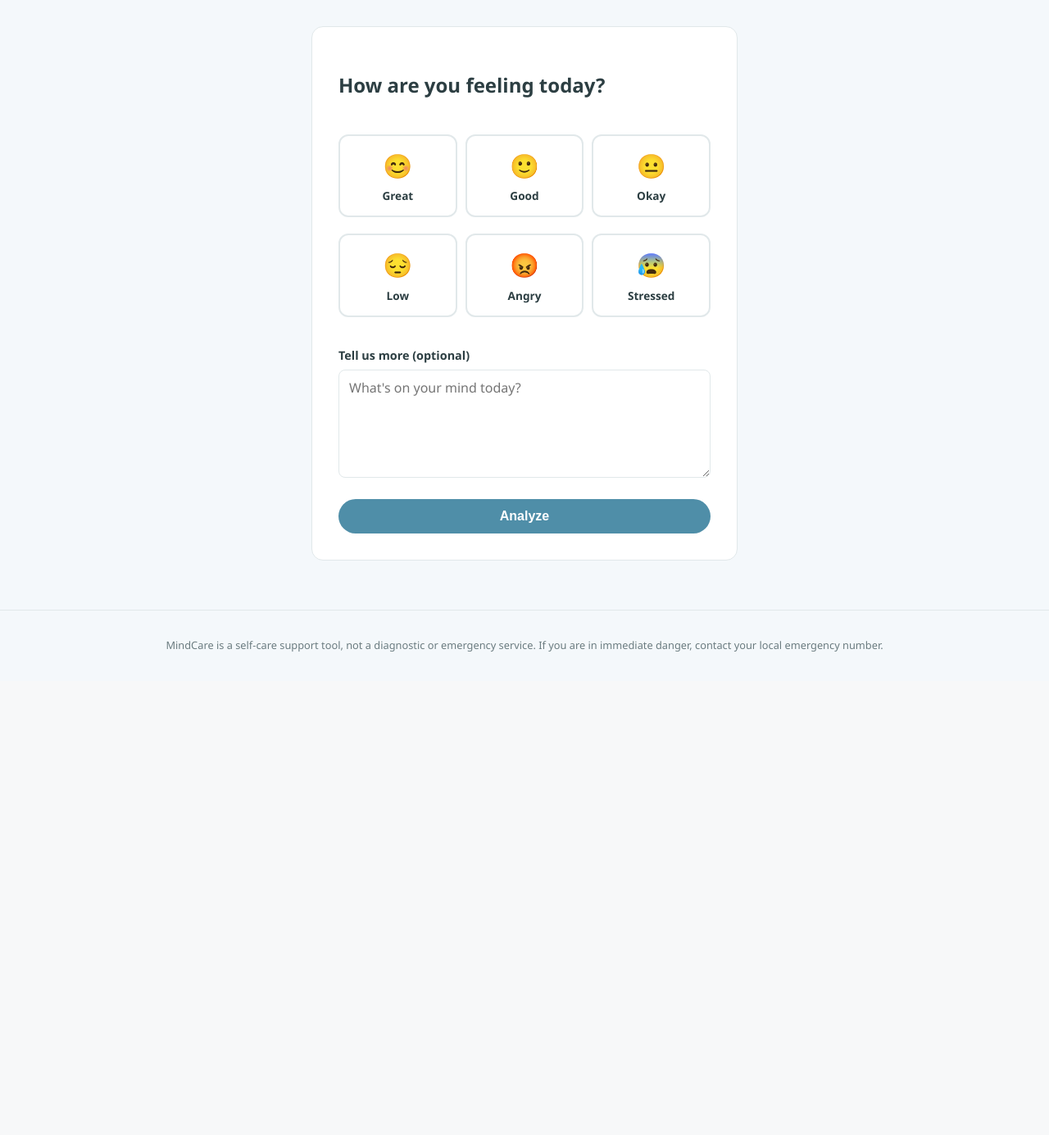
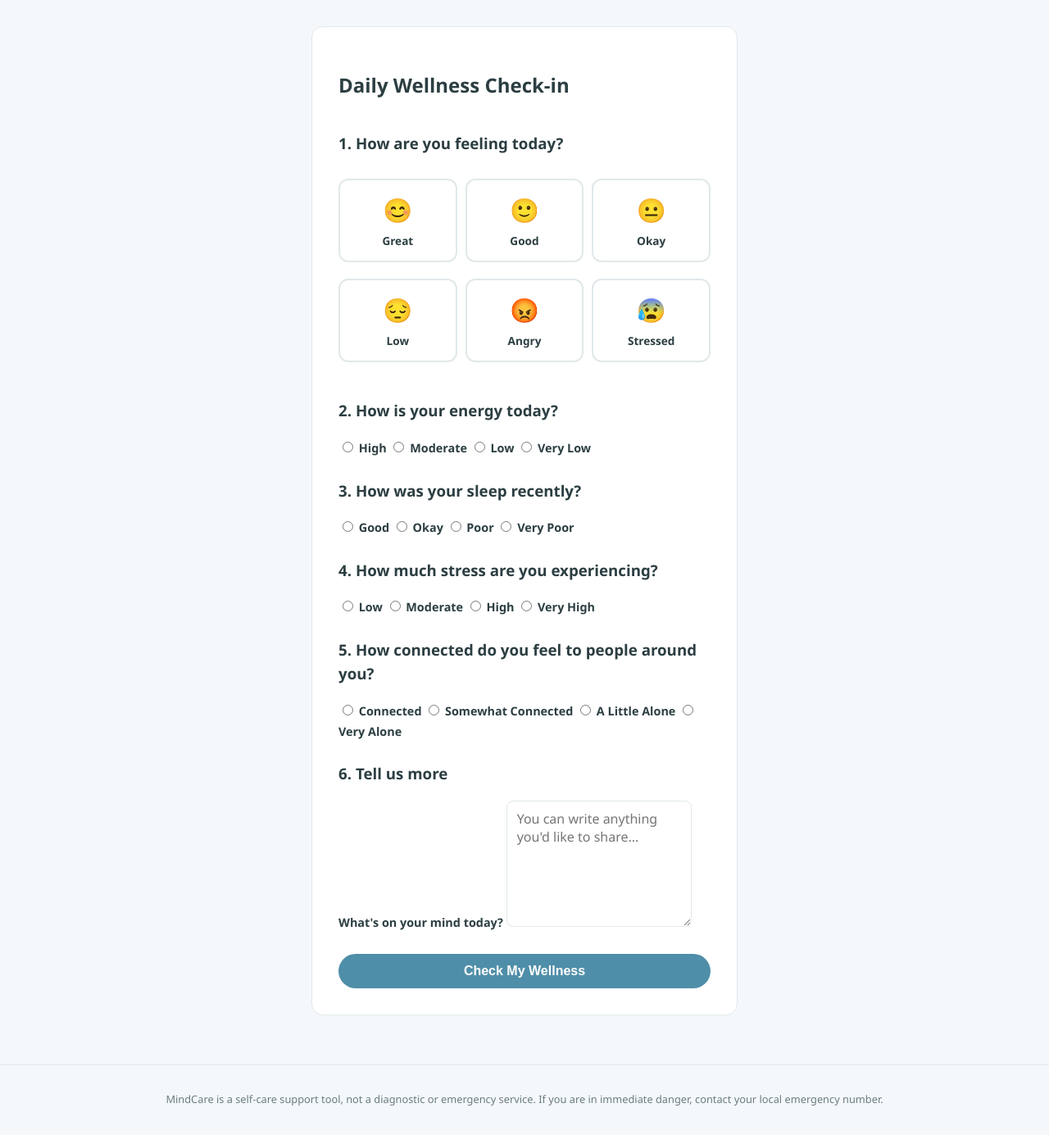
Before and after one commit to devipriya2006/MindCare, a Flask app: page /checkin in a window 1280 px wide. Shown: the part 63-1448 px from the top of the page at 82% size. Before the commit the page ends 858 px from the top, so only its background shows below. Run offline with Flask 3, Linux system fonts and the light colour scheme; the visitor is signed in with stand-in values (Sample User, id 1).

Commit message:
Update checkin.html

```diff
--- a/MindCare/templates/checkin.html
+++ b/MindCare/templates/checkin.html
@@ -1,41 +1,184 @@
 {% extends "base.html" %}
+
 {% block title %}Daily Check-in — MindCare{% endblock %}
+
 {% block content %}
+
 <section class="checkin-card">
-  <h2>How are you feeling today?</h2>
+
+  <h2>Daily Wellness Check-in</h2>
+
   <form method="POST" action="{{ url_for('checkin') }}">
+
+    <div class="question-block">
+      <h3>1. How are you feeling today?</h3>
+
       <div class="mood-selector">
+
         <label class="mood-option">
           <input type="radio" name="mood" value="great" required>
-        <span class="mood-emoji">😊</span><span>Great</span>
+          <span class="mood-emoji">😊</span>
+          <span>Great</span>
         </label>
+
         <label class="mood-option">
           <input type="radio" name="mood" value="good">
-        <span class="mood-emoji">🙂</span><span>Good</span>
+          <span class="mood-emoji">🙂</span>
+          <span>Good</span>
         </label>
+
         <label class="mood-option">
           <input type="radio" name="mood" value="okay">
-        <span class="mood-emoji">😐</span><span>Okay</span>
+          <span class="mood-emoji">😐</span>
+          <span>Okay</span>
         </label>
+
         <label class="mood-option">
           <input type="radio" name="mood" value="low">
-        <span class="mood-emoji">😔</span><span>Low</span>
+          <span class="mood-emoji">😔</span>
+          <span>Low</span>
         </label>
+
         <label class="mood-option">
           <input type="radio" name="mood" value="angry">
-        <span class="mood-emoji">😡</span><span>Angry</span>
+          <span class="mood-emoji">😡</span>
+          <span>Angry</span>
         </label>
+
         <label class="mood-option">
           <input type="radio" name="mood" value="stressed">
-        <span class="mood-emoji">😰</span><span>Stressed</span>
+          <span class="mood-emoji">😰</span>
+          <span>Stressed</span>
+        </label>
+
+      </div>
+    </div>
+
+    <div class="question-block">
+      <h3>2. How is your energy today?</h3>
+
+      <div class="option-group">
+        <label>
+          <input type="radio" name="energy" value="high" required>
+          High
+        </label>
+
+        <label>
+          <input type="radio" name="energy" value="moderate">
+          Moderate
+        </label>
+
+        <label>
+          <input type="radio" name="energy" value="low">
+          Low
+        </label>
+
+        <label>
+          <input type="radio" name="energy" value="very_low">
+          Very Low
         </label>
       </div>
+    </div>
 
-    <label for="journal_text">Tell us more (optional)</label>
-    <textarea id="journal_text" name="journal_text" rows="5"
-      placeholder="What's on your mind today?"></textarea>
+    <div class="question-block">
+      <h3>3. How was your sleep recently?</h3>
 
-    <button type="submit" class="btn btn-primary">Analyze</button>
+      <div class="option-group">
+        <label>
+          <input type="radio" name="sleep" value="good" required>
+          Good
+        </label>
+
+        <label>
+          <input type="radio" name="sleep" value="okay">
+          Okay
+        </label>
+
+        <label>
+          <input type="radio" name="sleep" value="poor">
+          Poor
+        </label>
+
+        <label>
+          <input type="radio" name="sleep" value="very_poor">
+          Very Poor
+        </label>
+      </div>
+    </div>
+
+    <div class="question-block">
+      <h3>4. How much stress are you experiencing?</h3>
+
+      <div class="option-group">
+        <label>
+          <input type="radio" name="stress" value="low" required>
+          Low
+        </label>
+
+        <label>
+          <input type="radio" name="stress" value="moderate">
+          Moderate
+        </label>
+
+        <label>
+          <input type="radio" name="stress" value="high">
+          High
+        </label>
+
+        <label>
+          <input type="radio" name="stress" value="very_high">
+          Very High
+        </label>
+      </div>
+    </div>
+
+    <div class="question-block">
+      <h3>5. How connected do you feel to people around you?</h3>
+
+      <div class="option-group">
+        <label>
+          <input type="radio" name="connection" value="connected" required>
+          Connected
+        </label>
+
+        <label>
+          <input type="radio" name="connection" value="somewhat">
+          Somewhat Connected
+        </label>
+
+        <label>
+          <input type="radio" name="connection" value="alone">
+          A Little Alone
+        </label>
+
+        <label>
+          <input type="radio" name="connection" value="very_alone">
+          Very Alone
+        </label>
+      </div>
+    </div>
+
+    <div class="question-block">
+      <h3>6. Tell us more</h3>
+
+      <label for="journal_text">
+        What's on your mind today?
+      </label>
+
+      <textarea
+        id="journal_text"
+        name="journal_text"
+        rows="6"
+        placeholder="You can write anything you'd like to share..."
+      ></textarea>
+    </div>
+
+    <button type="submit" class="btn btn-primary">
+      Check My Wellness
+    </button>
+
   </form>
+
 </section>
+
 {% endblock %}
```
Lines whose indentation alone changed are shown as unchanged.
